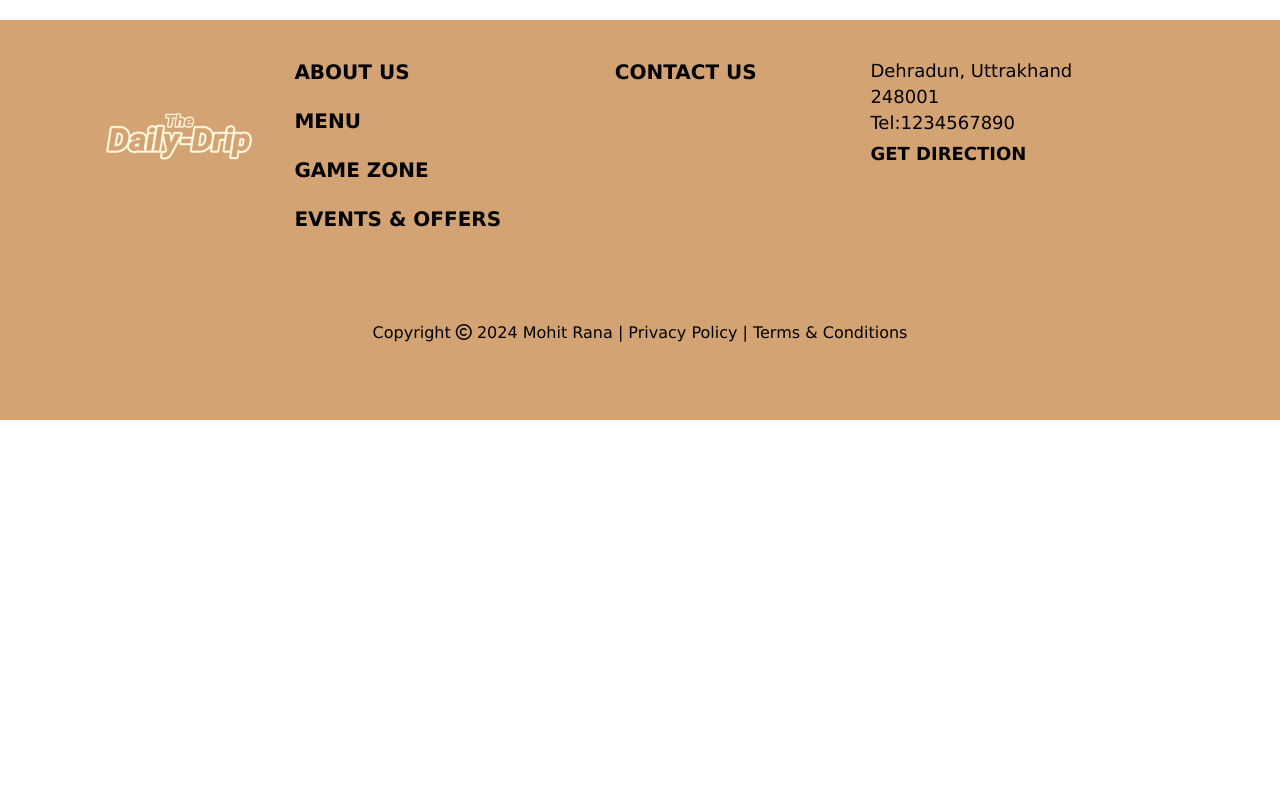
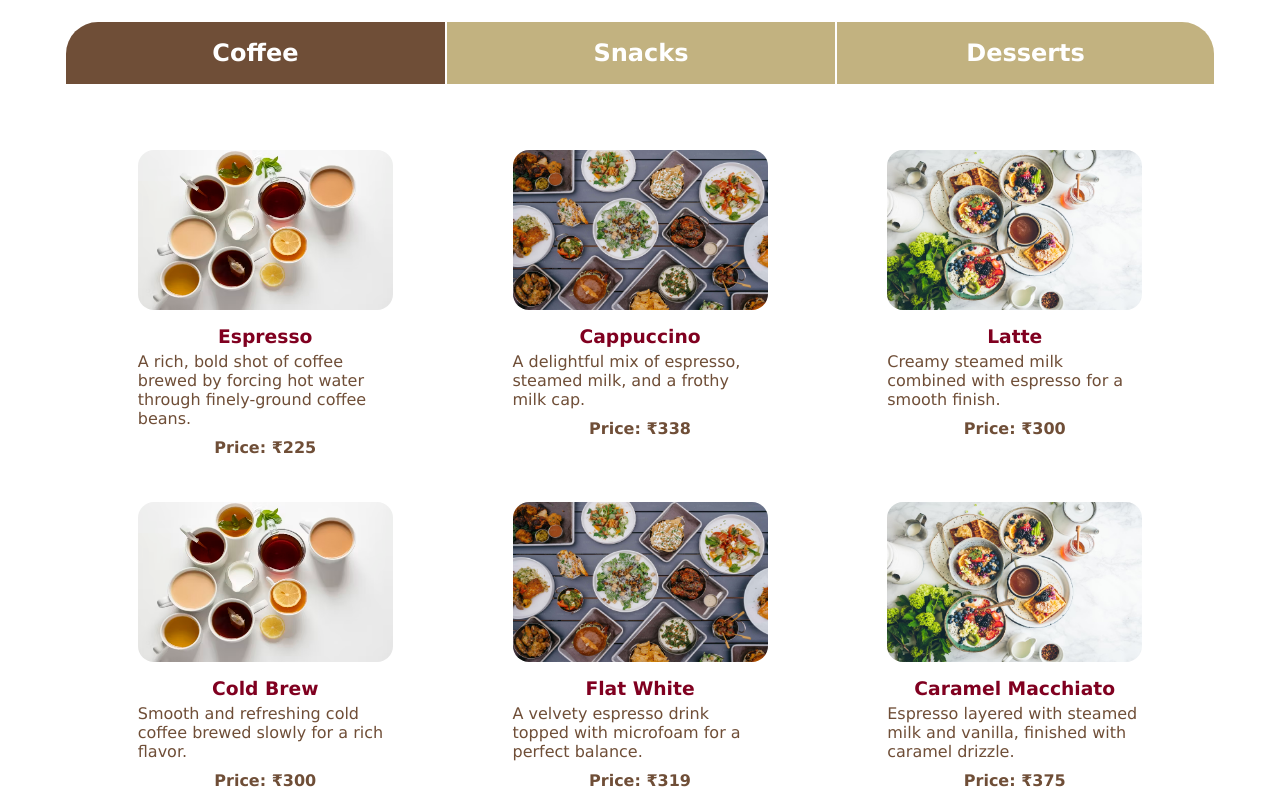
Before and after one commit to Mohitranag18/The-Daily-Drip, a plain HTML site: page menu.html in a window 1280 px wide. Shown: the part 860-1669 px from the top of the page. Before the commit the page ends 1280 px from the top, so only its background shows below. Drawn offline with nearby package versions, Linux system fonts and the light colour scheme.

Commit message:
added menu items in menu section

```diff
--- a/menu.css
+++ b/menu.css
@@ -10,3 +10,96 @@
     -webkit-text-stroke: 2px black;
     z-index: -1;
 }
+#panel2{
+    height: auto;
+    width: 100%;
+    position: relative;
+    z-index: 10;
+    display: flex;
+    justify-content: center;
+    margin-bottom: 3rem;
+}
+.menu-section{
+    height: auto;
+    width: 90%;
+    position: relative;
+    display: flex;
+    flex-direction: column;
+    align-items: center;
+    border-radius: 2rem;
+    border: 2px solid white;
+}
+.menu-head{
+    height: 4rem;
+    width: 100%;
+    position: relative;
+    display: flex;
+    justify-content: space-evenly;
+    align-items: center;
+}
+.h-ele{
+    position: relative;
+    height: 100%;
+    background-color: #C2B280;
+    display: flex;
+    justify-content: center;
+    align-items: center;
+    width: 33%;
+    border-bottom: 2px solid white;
+    z-index: 9;
+}
+#coffee{
+    position: relative;
+    border-radius: 2rem 0 0 0;
+    background-color: #6F4E37;
+}
+#snacks{
+    position: relative;
+    width: 34%;
+    border-left: 2px solid white;
+}
+#desserts{
+    position: relative;
+    border-radius: 0 2rem 0 0;
+    border-left: 2px solid white;
+}
+.menu-items{
+    width: 100%;
+    position: relative;
+    display: flex;
+    justify-content: space-evenly;
+    flex-wrap: wrap;
+    gap: 2rem;
+    padding-top: 3rem;
+    padding-bottom: 3rem;
+}
+.item-box{
+    height: 20rem;
+    width: 25%;
+    border-radius: 1rem;
+    padding: 1rem;
+    background-color: white;
+    position: relative;
+    display: flex;
+    flex-direction: column;
+    align-items: center;
+    justify-content: space-between;
+}
+.item-box img{
+    height: 10rem;
+    width: 100%;
+    border-radius: 1rem;
+    margin-bottom: 1rem;
+    align-self: center;
+}
+.item-box h3{
+    margin-bottom: 5px;
+    color: #800020;
+}
+.item-box p{
+    margin-bottom: 10px;
+    color: #6F4E37;
+}
+.item-box h4{
+    color: #6F4E37;
+}
--- a/menu.html
+++ b/menu.html
@@ -37,6 +37,60 @@
                 <p>Discover a menu that celebrates the art of dining, featuring exquisite coffees, delightful pastries, and lovingly prepared dishes. At The Daily Drip, every bite is a testament to our passion for flavor and connection.</p>
             </div>
         </div>
+        <div id="panel2">
+            <div class="menu-section">
+                <div class="menu-head">
+                    <div id="coffee" class="h-ele">
+                        <h2>Coffee</h2>
+                    </div>
+                    <div id="snacks" class="h-ele">
+                        <h2>Snacks</h2>
+                    </div>
+                    <div id="desserts" class="h-ele">
+                        <h2>Desserts</h2>
+                    </div>
+                </div>
+                <div class="menu-items">
+                    <div class="item-box">
+                        <img src="images/simg1.avif" alt="item img">
+                        <h3>Espresso</h3>
+                        <p>A rich, bold shot of coffee brewed by forcing hot water through finely-ground coffee beans.
+                        </p>
+                        <h4>Price: ₹225</h4>
+                    </div>
+                    <div class="item-box">
+                        <img src="images/simg2.avif" alt="item img">
+                        <h3>Cappuccino</h3>
+                        <p>A delightful mix of espresso, steamed milk, and a frothy milk cap.</p>
+                        <h4>Price: ₹338</h4>
+                    </div>
+                    <div class="item-box">
+                        <img src="images/simg3.avif" alt="item img">
+                        <h3>Latte</h3>
+                        <p>Creamy steamed milk combined with espresso for a smooth finish.</p>
+                        <h4>Price: ₹300</h4>
+                    </div>
+                    <div class="item-box">
+                        <img src="images/simg1.avif" alt="item img">
+                        <h3>Cold Brew</h3>
+                        <p>Smooth and refreshing cold coffee brewed slowly for a rich flavor.</p>
+                        <h4>Price: ₹300</h4>
+                    </div>
+                    <div class="item-box">
+                        <img src="images/simg2.avif" alt="item img">
+                        <h3>Flat White</h3>
+                        <p>A velvety espresso drink topped with microfoam for a perfect balance.</p>
+                        <h4>Price: ₹319</h4>
+                    </div>
+                    <div class="item-box">
+                        <img src="images/simg3.avif" alt="item img">
+                        <h3>Caramel Macchiato</h3>
+                        <p>Espresso layered with steamed milk and vanilla, finished with caramel drizzle.</p>
+                        <h4>Price: ₹375</h4>
+                    </div>
+                </div>
+            </div>
+        </div>
         <div id="panel7">
             <footer>
             <div id="footertop">
```
